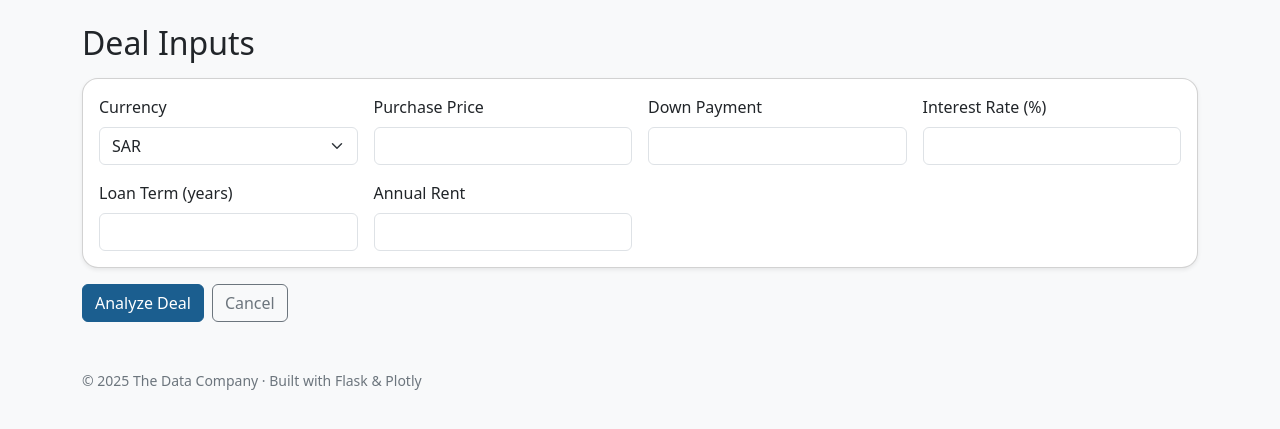
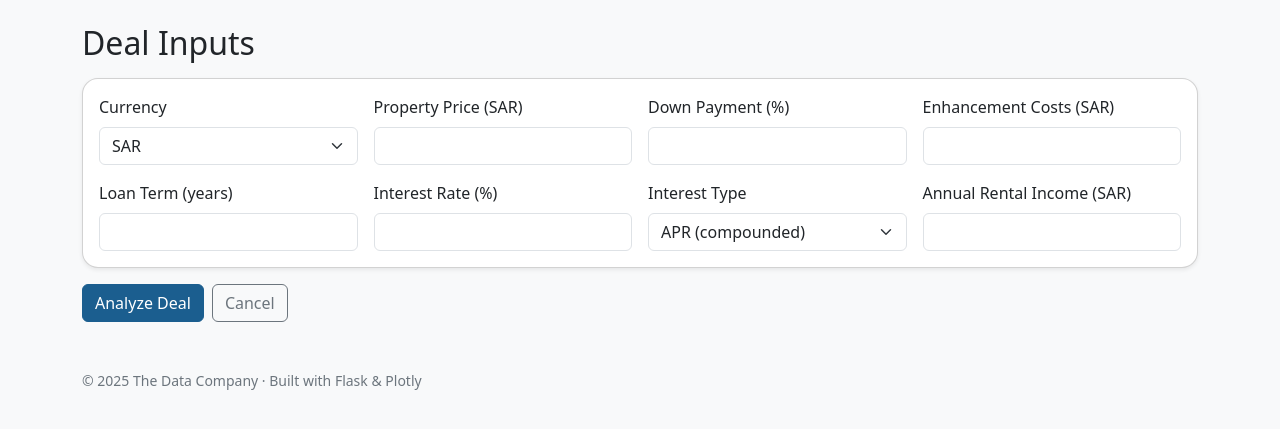
Before and after one commit to a-a-alharbi/RealEstateAnalyzer, a Flask app: page /analyzer in a window 1280 px wide. Shown: the part 57-486 px from the top of the page. Run offline with Flask 3, Linux system fonts and the light colour scheme; some libraries are stand-ins or nearby versions.

Commit message:
Add investment inputs and scenario dashboard

```diff
--- a/flask_app.py
+++ b/flask_app.py
@@ -2,6 +2,7 @@ from __future__ import annotations
 
 from datetime import date
 from typing import Any, Dict, List, Tuple
+from itertools import accumulate
 
 from flask import (
     Flask,
@@ -39,7 +40,7 @@ def _to_float(v: Any, default: float = 0.0) -> float:
         return default
 
 
-def _compute_with_repo(payload: Dict[str, Any]) -> Tuple[Dict[str, Any], List[Dict[str, Any]]]:
+def _compute_with_repo(payload: Dict[str, Any]) -> Tuple[Dict[str, Any], List[Dict[str, Any]], Dict[str, Any]]:
     """Use the main branch's FinancialCalculator for analysis."""
     calc = FinancialCalculator(
         property_price=payload["purchase_price"],
@@ -52,6 +53,7 @@ def _compute_with_repo(payload: Dict[str, Any]) -> Tuple[Dict[str, Any], List[Di
         enhancement_costs=payload["rehab_cost"],
         hoa_fees_annual=payload["hoa"],
         holding_period=payload["exit_year"],
+        interest_type=payload["interest_type"],
     )
 
     scenarios = calc.get_scenario_analysis()
@@ -95,7 +97,7 @@ def _compute_with_repo(payload: Dict[str, Any]) -> Tuple[Dict[str, Any], List[Di
         "noi_y1": base["net_income_schedule"][0] if base["net_income_schedule"] else 0,
     }
 
-    return metrics, yearly
+    return metrics, yearly, scenarios
 
 
 @app.route("/")
@@ -112,30 +114,68 @@ def analyzer():
 def dashboard():
     form = request.form
 
+    property_price = _to_float(form.get("property_price"))
+    down_payment_percent = _to_float(form.get("down_payment_percent"))
+    down_payment = property_price * down_payment_percent / 100.0
+
     payload = dict(
         currency=form.get("currency", "SAR"),
-        purchase_price=_to_float(form.get("purchase_price")),
-        down_payment=_to_float(form.get("down_payment")),
+        purchase_price=property_price,
+        down_payment=down_payment,
         closing_costs=_to_float(form.get("closing_costs")),
-        interest_rate=_to_float(form.get("interest_rate")) / 100.0,
-        loan_years=int(_to_float(form.get("loan_years"), 0)) or 0,
-        annual_rent=_to_float(form.get("annual_rent")),
+        interest_rate=_to_float(form.get("interest_rate_percent")) / 100.0,
+        loan_years=int(_to_float(form.get("loan_term_years"), 0)) or 0,
+        annual_rent=_to_float(form.get("annual_rental_income")),
         rent_growth=_to_float(form.get("rent_growth")) / 100.0,
         vacancy_rate=_to_float(form.get("vacancy_rate")) / 100.0,
         opex_percent=_to_float(form.get("opex_percent")) / 100.0,
         insurance=_to_float(form.get("insurance")),
         hoa=_to_float(form.get("hoa")),
-        rehab_cost=_to_float(form.get("rehab_cost")),
+        rehab_cost=_to_float(form.get("enhancement_costs")),
         exit_year=int(_to_float(form.get("exit_year"), 10)) or 10,
         exit_cap_rate=_to_float(form.get("exit_cap_rate")) / 100.0,
+        interest_type=form.get("interest_type", "apr"),
     )
 
-    metrics, yearly = _compute_with_repo(payload)
+    metrics, yearly, scenarios = _compute_with_repo(payload)
 
     years = [row.get("year") for row in yearly]
     rents = [float(row.get("rent", 0)) for row in yearly]
     expenses = [float(row.get("expenses", 0)) for row in yearly]
     cashflows = [float(row.get("cash_flow", 0)) for row in yearly]
+
+    scenario_rows = []
+    for key, name in [
+        ("conservative", "Conservative"),
+        ("base", "Base"),
+        ("optimistic", "Optimistic"),
+    ]:
+        s = scenarios[key]
+        scenario_rows.append(
+            {
+                "scenario": name,
+                "monthly_rent": s["monthly_rent"],
+                "monthly_cash_flow": s["monthly_cash_flow"],
+                "annual_cash_flow": s["annual_cash_flow"],
+                "roi": s["roi"],
+                "irr": s["irr"],
+            }
+        )
+
+    roi_labels = [row["scenario"] for row in scenario_rows]
+    roi_values = [row["roi"] for row in scenario_rows]
+
+    base = scenarios["base"]
+    monthly_rent = base["effective_monthly_rent"]
+    monthly_cash_flow = base["monthly_cash_flow"]
+    monthly_hoa = payload["hoa"] / 12.0
+    mortgage_payment = monthly_rent - monthly_cash_flow - monthly_hoa
+    months = list(range(1, 13))
+    rental_income_series = [monthly_rent] * 12
+    mortgage_payment_series = [mortgage_payment] * 12
+    hoa_fees_series = [monthly_hoa] * 12
+
+    cumulative_cash = list(accumulate(cashflows))
 
     results = dict(
         as_of=date.today().isoformat(),
@@ -146,6 +186,14 @@ def dashboard():
         rents=rents,
         expenses=expenses,
         cashflows=cashflows,
+        scenario_rows=scenario_rows,
+        roi_labels=roi_labels,
+        roi_values=roi_values,
+        months=months,
+        rental_income_series=rental_income_series,
+        mortgage_payment_series=mortgage_payment_series,
+        hoa_fees_series=hoa_fees_series,
+        cumulative_cash=cumulative_cash,
         payload=payload,
     )
 
@@ -160,6 +208,14 @@ def dashboard():
         rents=results["rents"],
         expenses=results["expenses"],
         cashflows=results["cashflows"],
+        scenario_rows=results["scenario_rows"],
+        roi_labels=results["roi_labels"],
+        roi_values=results["roi_values"],
+        months=results["months"],
+        rental_income_series=results["rental_income_series"],
+        mortgage_payment_series=results["mortgage_payment_series"],
+        hoa_fees_series=results["hoa_fees_series"],
+        cumulative_cash=results["cumulative_cash"],
     )
 
 
@@ -183,6 +239,7 @@ def export_pdf():
             enhancement_costs=payload["rehab_cost"],
             hoa_fees_annual=payload["hoa"],
             holding_period=payload["exit_year"],
+            interest_type=payload.get("interest_type", "apr"),
         )
         scenarios = calc.get_scenario_analysis()
         advanced = get_advanced_metrics(calc)
@@ -230,6 +287,7 @@ def export_excel():
             enhancement_costs=payload["rehab_cost"],
             hoa_fees_annual=payload["hoa"],
             holding_period=payload["exit_year"],
+            interest_type=payload.get("interest_type", "apr"),
         )
         scenarios = calc.get_scenario_analysis()
 
--- a/templates/analyzer_form.html
+++ b/templates/analyzer_form.html
@@ -18,24 +18,35 @@
         </div>
 
         <div class="col-md-3">
-          <label class="form-label">Purchase Price</label>
-          <input type="number" class="form-control" name="purchase_price" required>
+          <label class="form-label">Property Price (SAR)</label>
+          <input type="number" class="form-control" name="property_price" required>
         </div>
         <div class="col-md-3">
-          <label class="form-label">Down Payment</label>
-          <input type="number" class="form-control" name="down_payment" required>
+          <label class="form-label">Down Payment (%)</label>
+          <input type="number" class="form-control" name="down_payment_percent" required>
+        </div>
+        <div class="col-md-3">
+          <label class="form-label">Enhancement Costs (SAR)</label>
+          <input type="number" class="form-control" name="enhancement_costs" required>
+        </div>
+        <div class="col-md-3">
+          <label class="form-label">Loan Term (years)</label>
+          <input type="number" class="form-control" name="loan_term_years" required>
         </div>
         <div class="col-md-3">
           <label class="form-label">Interest Rate (%)</label>
-          <input type="number" step="0.01" class="form-control" name="interest_rate" required>
+          <input type="number" step="0.01" class="form-control" name="interest_rate_percent" required>
         </div>
         <div class="col-md-3">
-          <label class="form-label">Loan Term (years)</label>
-          <input type="number" class="form-control" name="loan_years" required>
+          <label class="form-label">Interest Type</label>
+          <select class="form-select" name="interest_type">
+            <option value="apr" selected>APR (compounded)</option>
+            <option value="simple">Simple</option>
+          </select>
         </div>
         <div class="col-md-3">
-          <label class="form-label">Annual Rent</label>
-          <input type="number" class="form-control" name="annual_rent" required>
+          <label class="form-label">Annual Rental Income (SAR)</label>
+          <input type="number" class="form-control" name="annual_rental_income" required>
         </div>
       </div>
     </div>
```
Also changed, not shown: static/js/app.js (+7 -7 lines), templates/dashboard.html (+71 -0 lines), templates/index.html (+9 -9 lines).
